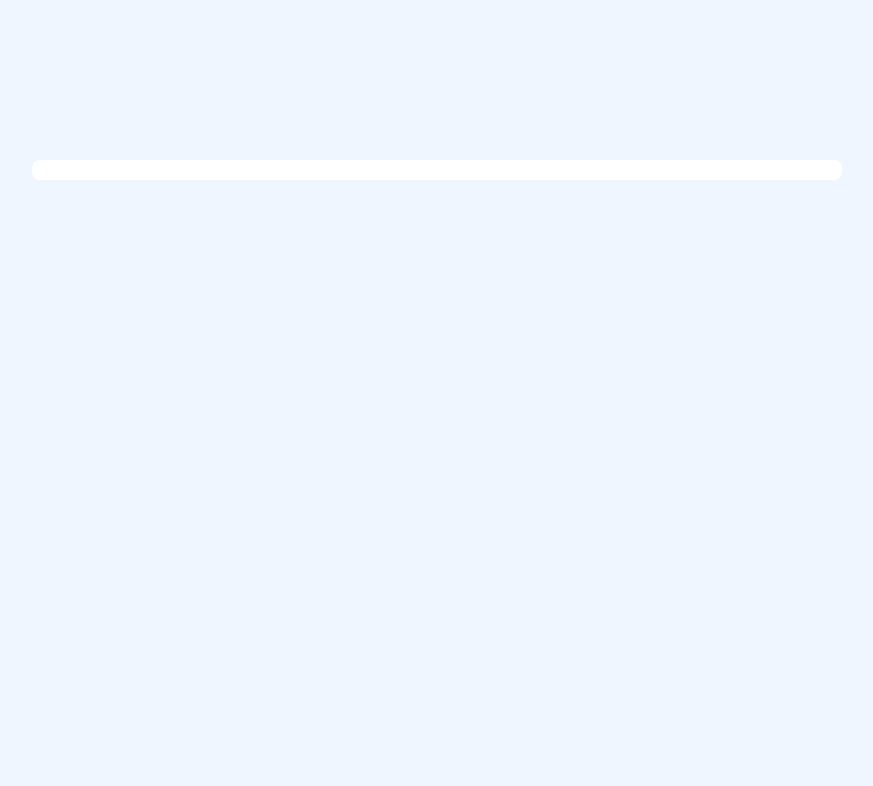
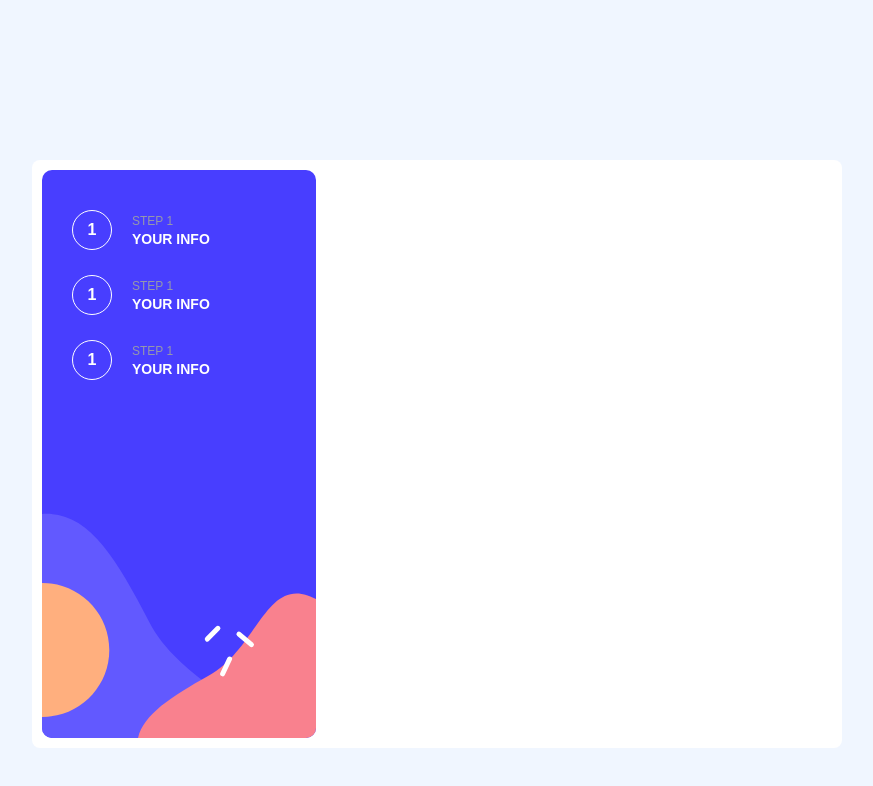
Before and after one commit to lelouch187/multi-step-form, a React (Create React App) app: page / in a window 1280 px wide. Shown: the top 786 px of the page, without its empty margins (203-1076 px from the left). Built offline with nearby package versions, Linux system fonts and the light colour scheme.

Commit message:
styled sidebar

```diff
--- a/src/App.tsx
+++ b/src/App.tsx
@@ -1,8 +1,11 @@
-function App() {
+import {FC} from 'react'
+import Sidebar from './components/Sidebar';
+
+const App:FC =()=> {
   return (
     <div className="container">
       <div className="App">
-
+        <Sidebar />
       </div>
     </div>
   );
--- /dev/null
+++ b/src/components/Sidebar.tsx
@@ -0,0 +1,15 @@
+import React,{FC} from 'react'
+import '../styles/sidebar.scss'
+import StepItem from './StepItem'
+
+const Sidebar:FC = () => {
+  return (
+   <aside className="sidebar">
+      <StepItem />
+      <StepItem />
+      <StepItem />
+   </aside>
+  )
+}
+
+export default Sidebar
--- /dev/null
+++ b/src/components/StepItem.tsx
@@ -0,0 +1,15 @@
+import React, {FC} from 'react'
+
+const StepItem:FC = () => {
+  return (
+    <div className='step__wrapper'>
+      <div className='step__number'>1</div>
+      <div className='step__info'>
+         <p className='step__subtitle'>step 1</p>
+         <h3 className='step__title'>your info</h3>
+      </div>
+    </div>
+  )
+}
+
+export default StepItem
--- a/src/index.tsx
+++ b/src/index.tsx
@@ -12,7 +12,5 @@ const root = ReactDOM.createRoot(
   document.getElementById('root') as HTMLElement
 );
 root.render(
-  <React.StrictMode>
     <App />
-  </React.StrictMode>
 );
--- a/src/styles/index.scss
+++ b/src/styles/index.scss
@@ -1,5 +1,5 @@
-@import './fonts';
-@import './variables';
+@import 'fonts';
+@import 'variables';
 
 *{
    margin: 0;
@@ -23,4 +23,5 @@
    padding: 10px;
    background-color: $White;
    border-radius: 8px;
+   display: flex;
 }
--- /dev/null
+++ b/src/styles/sidebar.scss
@@ -0,0 +1,41 @@
+@import 'variables';
+
+.sidebar{
+   background-image: url('../assets/images/bg-sidebar-desktop.svg');
+   height: 568px;
+   width: 274px;
+   padding: 40px 30px;
+}
+.step{
+   &__wrapper{
+      display: flex;
+      margin-bottom: 25px;
+      align-items: center;
+      color: $White;
+      text-transform: uppercase;
+      cursor: pointer;
+   }
+   &__number{
+      border-radius: 50%;
+      border: 1px solid $White;
+      padding: 10px;
+      margin-right: 20px;
+      width: 40px;
+      text-align: center;
+      font-weight: 700;
+   }
+   &__number.active{
+      color: $Marine-blue;
+      background-color: $Light-blue;
+   }
+   &__subtitle{
+      font-weight: 400;
+      color: $Cool-gray;
+      font-size: 12px;
+      margin-bottom: 3px;
+   }
+   &__title{
+      font-size: 14px;
+   }
+
+}
```
